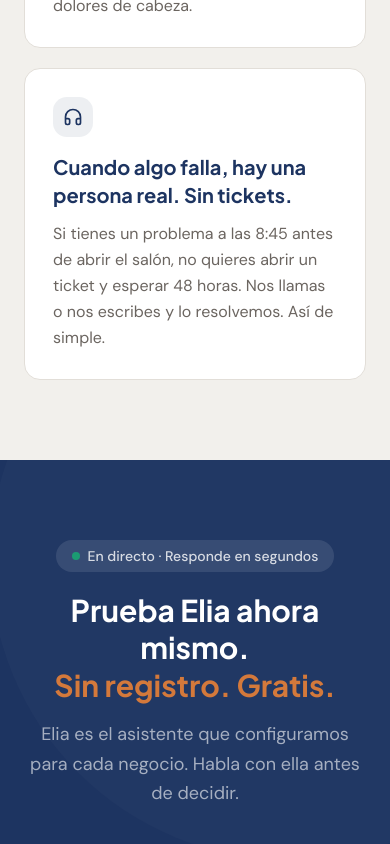
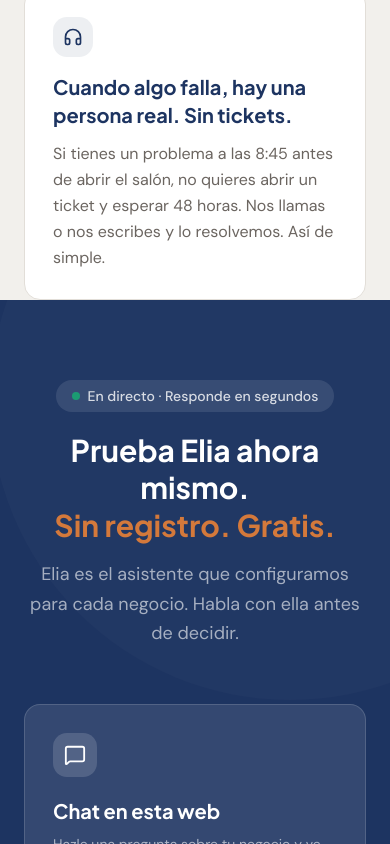
Before and after one commit to optimumforall/OFA-web, a Next.js app: page / in a window 390 px wide. Shown: the part 2783-3627 px from the top of the page. Built offline with nearby package versions, Linux system fonts and the light colour scheme.

Commit message:
feat: full-page sections and refined compact navbar

```diff
--- a/src/components/CTAFinal.tsx
+++ b/src/components/CTAFinal.tsx
@@ -12,7 +12,7 @@
   const tr = t[lang].cta;
 
   return (
-    <section id="comienza" className="py-24 lg:py-32 bg-[#1D3461] relative overflow-hidden">
+    <section id="comienza" className="scroll-mt-20 min-h-screen flex items-center bg-[#1D3461] relative overflow-hidden py-24 lg:py-0">
       <div className="absolute top-0 right-0 w-[500px] h-[500px] bg-white/[0.02] rounded-full translate-x-1/2 -translate-y-1/2 pointer-events-none" />
       <div className="absolute bottom-0 left-0 w-[300px] h-[300px] bg-[#D4793B]/10 rounded-full -translate-x-1/3 translate-y-1/3 pointer-events-none" />
 
--- a/src/components/Calculadora.tsx
+++ b/src/components/Calculadora.tsx
@@ -23,7 +23,7 @@
   const totalMensual = Math.round(costeOportunidad + ingresosPerdidos);
 
   return (
-    <section id="calculadora" className="scroll-mt-28 py-20 lg:py-0 lg:min-h-[calc(100vh-112px)] flex flex-col justify-center bg-[#FAFAF8]">
+    <section id="calculadora" className="scroll-mt-20 min-h-screen flex items-center bg-[#FAFAF8] py-20 lg:py-0">
       <div className="max-w-6xl mx-auto px-6">
         <div className="grid lg:grid-cols-2 gap-12 lg:gap-20 items-start">
           {/* Left */}
--- a/src/components/ComoFunciona.tsx
+++ b/src/components/ComoFunciona.tsx
@@ -15,7 +15,7 @@
   const tr = t[lang].como;
 
   return (
-    <section id="como-funciona" className="scroll-mt-28 py-20 lg:py-0 lg:min-h-[calc(100vh-112px)] flex flex-col justify-center bg-[#F2F0EC]">
+    <section id="como-funciona" className="scroll-mt-20 min-h-screen flex items-center bg-[#F2F0EC] py-20 lg:py-0">
       <div className="max-w-6xl mx-auto px-6">
         <div className="max-w-xl mb-16">
           <p className="text-sm font-semibold text-[#D4793B] uppercase tracking-widest mb-3">{tr.label}</p>
--- a/src/components/EliaDemo.tsx
+++ b/src/components/EliaDemo.tsx
@@ -15,7 +15,7 @@
   };
 
   return (
-    <section id="demo" className="scroll-mt-28 py-20 lg:py-0 lg:min-h-[calc(100vh-112px)] flex flex-col justify-center bg-[#1D3461] relative overflow-hidden">
+    <section id="demo" className="scroll-mt-20 min-h-screen flex items-center bg-[#1D3461] relative overflow-hidden py-20 lg:py-0">
       {/* Background texture */}
       <div className="absolute top-0 right-0 w-[600px] h-[600px] bg-white/[0.02] rounded-full translate-x-1/3 -translate-y-1/3 pointer-events-none" />
       <div className="absolute bottom-0 left-0 w-[400px] h-[400px] bg-[#D4793B]/8 rounded-full -translate-x-1/3 translate-y-1/3 pointer-events-none" />
--- a/src/components/FAQ.tsx
+++ b/src/components/FAQ.tsx
@@ -12,7 +12,7 @@
   const tr = t[lang].faq;
 
   return (
-    <section id="faq" className="scroll-mt-28 py-20 lg:py-0 lg:min-h-[calc(100vh-112px)] flex flex-col justify-center bg-[#FAFAF8]">
+    <section id="faq" className="scroll-mt-20 min-h-screen flex items-center bg-[#FAFAF8] py-20 lg:py-0">
       <div className="max-w-6xl mx-auto px-6">
         <div className="grid lg:grid-cols-[1fr_2fr] gap-12 lg:gap-20">
           <motion.div initial={{ opacity: 0, y: 20 }} whileInView={{ opacity: 1, y: 0 }}
--- a/src/components/Navbar.tsx
+++ b/src/components/Navbar.tsx
@@ -47,7 +47,7 @@
         </a>
 
         {/* Compact Navigation Links (Only visible when scrolled) */}
-        <div className={`hidden lg:flex items-center justify-center gap-4 bg-white/50 backdrop-blur-sm px-4 py-1.5 rounded-full border border-[#E2DED8] transition-all duration-500 absolute left-1/2 -translate-x-1/2 ${
+        <div className={`hidden lg:flex items-center justify-center gap-10 bg-white/70 backdrop-blur-md px-10 py-2 rounded-full border border-[#E2DED8] shadow-md transition-all duration-500 absolute left-1/2 -translate-x-1/2 ${
           scrolled ? "opacity-100 translate-y-0" : "opacity-0 translate-y-8 pointer-events-none"
         }`}>
           {tr.links.map((link) => (
--- a/src/components/PorQueOFA.tsx
+++ b/src/components/PorQueOFA.tsx
@@ -22,7 +22,7 @@
   const tr = t[lang].porQue;
 
   return (
-    <section id="por-que-ofa" className="scroll-mt-28 py-20 lg:py-0 lg:min-h-[calc(100vh-112px)] flex flex-col justify-center bg-[#F2F0EC]">
+    <section id="por-que-ofa" className="scroll-mt-20 min-h-screen flex items-center bg-[#F2F0EC]">
       <div className="max-w-6xl mx-auto px-6">
         <div className="grid lg:grid-cols-2 gap-8 mb-16">
           <div>
```
